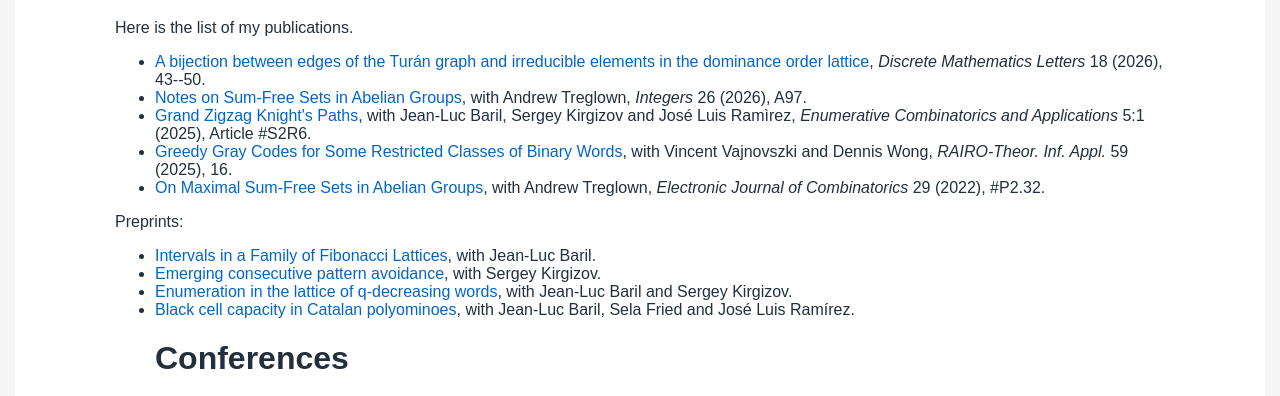
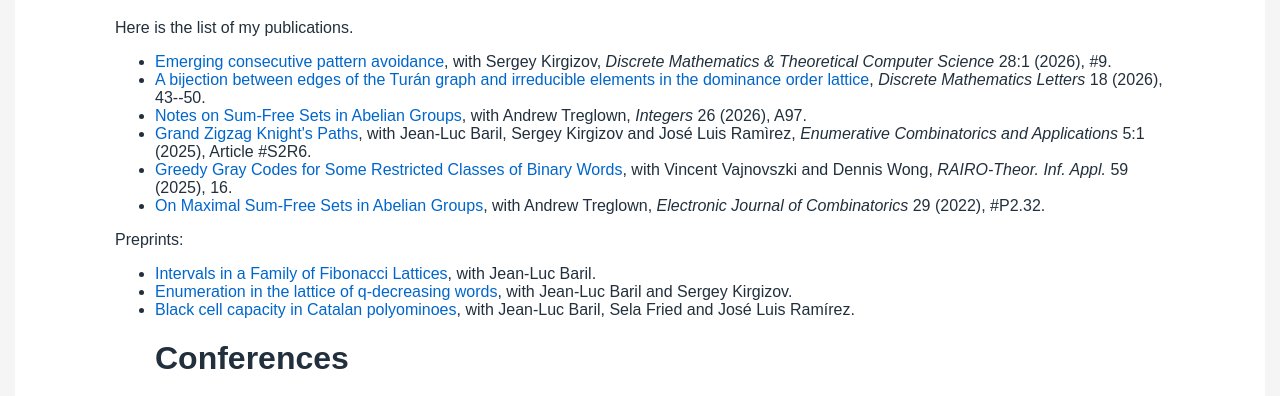
Before and after one commit to nathanaelhassler/nathanaelhassler.github.io, a plain HTML site: page recherche_en.html in a window 1280 px wide. Shown: the part 385-781 px from the top of the page. Drawn offline with Linux system fonts and the light colour scheme.

Commit message:
Update recherche_en.html

```diff
--- a/recherche_en.html
+++ b/recherche_en.html
@@ -35,6 +35,7 @@
 <p>
  Here is the list of my publications.
 <ul>
+    <li><a href="https://arxiv.org/abs/2511.02442">Emerging consecutive pattern avoidance</a>, with Sergey Kirgizov, <i>Discrete Mathematics & Theoretical Computer Science</i> 28:1 (2026), #9.</li>
     <li><a href="https://arxiv.org/abs/2601.20590">A bijection between edges of the Turán graph and irreducible elements in the dominance order lattice</a>, <i>Discrete Mathematics Letters</i> 18 (2026), 43--50.</li>
     <li><a href="https://arxiv.org/abs/2506.17401">Notes on Sum-Free Sets in Abelian Groups</a>, with Andrew Treglown, <i>Integers</i> 26 (2026), A97.</li>
     <li><a href="https://arxiv.org/abs/2402.04851">Grand Zigzag Knight's Paths</a>, with Jean-Luc Baril, Sergey Kirgizov and José Luis Ramìrez, <i>Enumerative Combinatorics and Applications</i> 5:1 (2025), Article #S2R6.</li>
@@ -44,7 +45,6 @@
 Preprints:
 <ul>
     <li><a href="https://arxiv.org/abs/2411.17628">Intervals in a Family of Fibonacci Lattices</a>, with Jean-Luc Baril.</li>
-    <li><a href="https://arxiv.org/abs/2511.02442">Emerging consecutive pattern avoidance</a>, with Sergey Kirgizov.</li>
     <li><a href="https://arxiv.org/abs/2511.09480">Enumeration in the lattice of q-decreasing words</a>, with Jean-Luc Baril and Sergey Kirgizov.</li>
     <li><a href="https://arxiv.org/abs/2601.17410">Black cell capacity in Catalan polyominoes</a>, with Jean-Luc Baril, Sela Fried and José Luis Ramírez.</li>
 </p>
```
